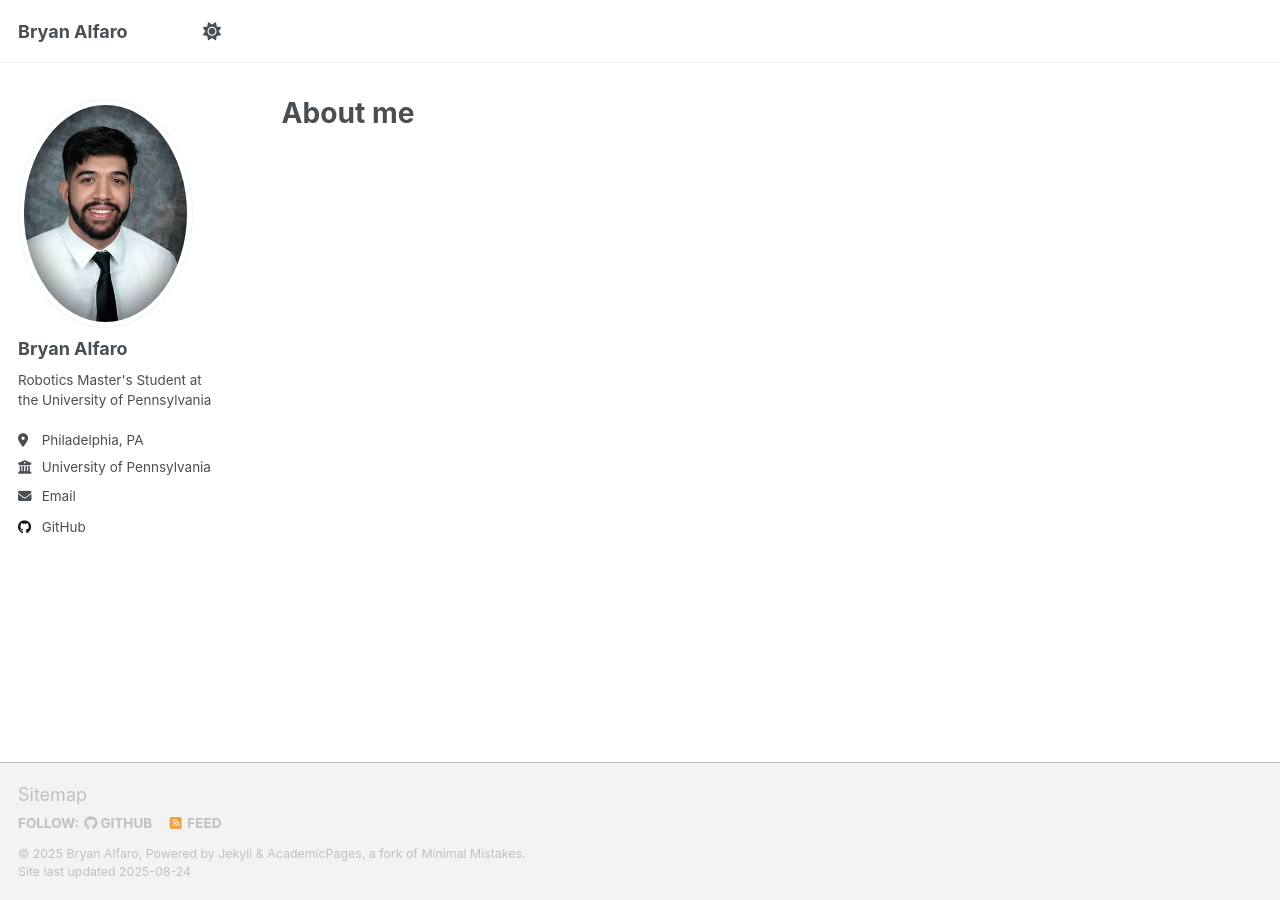
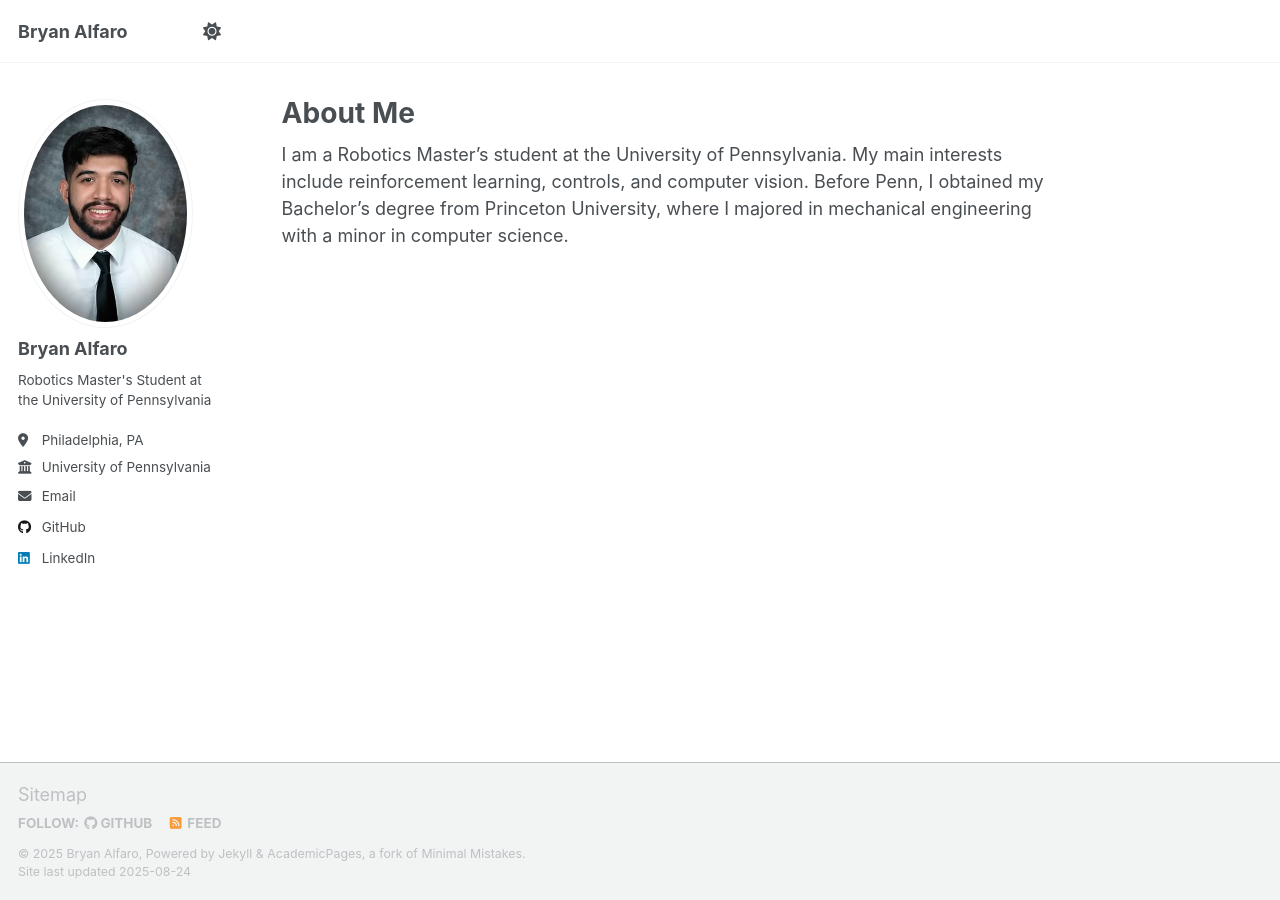
Before and after one commit to bryanaalfaro/bryanaalfaro.github.io, a Jekyll site: the page built from _pages/about.md, in a window 1280 px wide. Built offline with Jekyll 4.4.1, drawn with Linux system fonts in a browser that asks for light colours; a script that is not in the unit is left out.

Commit message:
Updated config to include linkedin; filled about me

```diff
--- a/_config.yml
+++ b/_config.yml
@@ -62,7 +62,7 @@ author:
   keybase          : # Username
   instagram        : # Username
   lastfm           : # Username
-  linkedin         : # Username
+  linkedin         : "bryanalfaro"
   mastodon         : # URL
   medium           : # URL
   pinterest        : # Username
--- a/_pages/about.md
+++ b/_pages/about.md
@@ -1,11 +1,13 @@
 ---
 permalink: /
-title: "About me"
+title: "About Me"
 author_profile: true
 redirect_from:
   - /about/
   - /about.html
 ---
+
+I am a Robotics Master's student at the University of Pennsylvania. My main interests include reinforcement learning, controls, and computer vision. Before Penn, I obtained my Bachelor's degree from Princeton University, where I majored in mechanical engineering with a minor in computer science.
 
 <!-- This is the front page of a website that is powered by the [Academic Pages template](https://github.com/academicpages/academicpages.github.io) and hosted on GitHub pages. [GitHub pages](https://pages.github.com) is a free service in which websites are built and hosted from code and data stored in a GitHub repository, automatically updating when a new commit is made to the repository. This template was forked from the [Minimal Mistakes Jekyll Theme](https://mmistakes.github.io/minimal-mistakes/) created by Michael Rose, and then extended to support the kinds of content that academics have: publications, talks, teaching, a portfolio, blog posts, and a dynamically-generated CV. Incidentally, these same features make it a great template for anyone that needs to show off a professional template!
 
```
